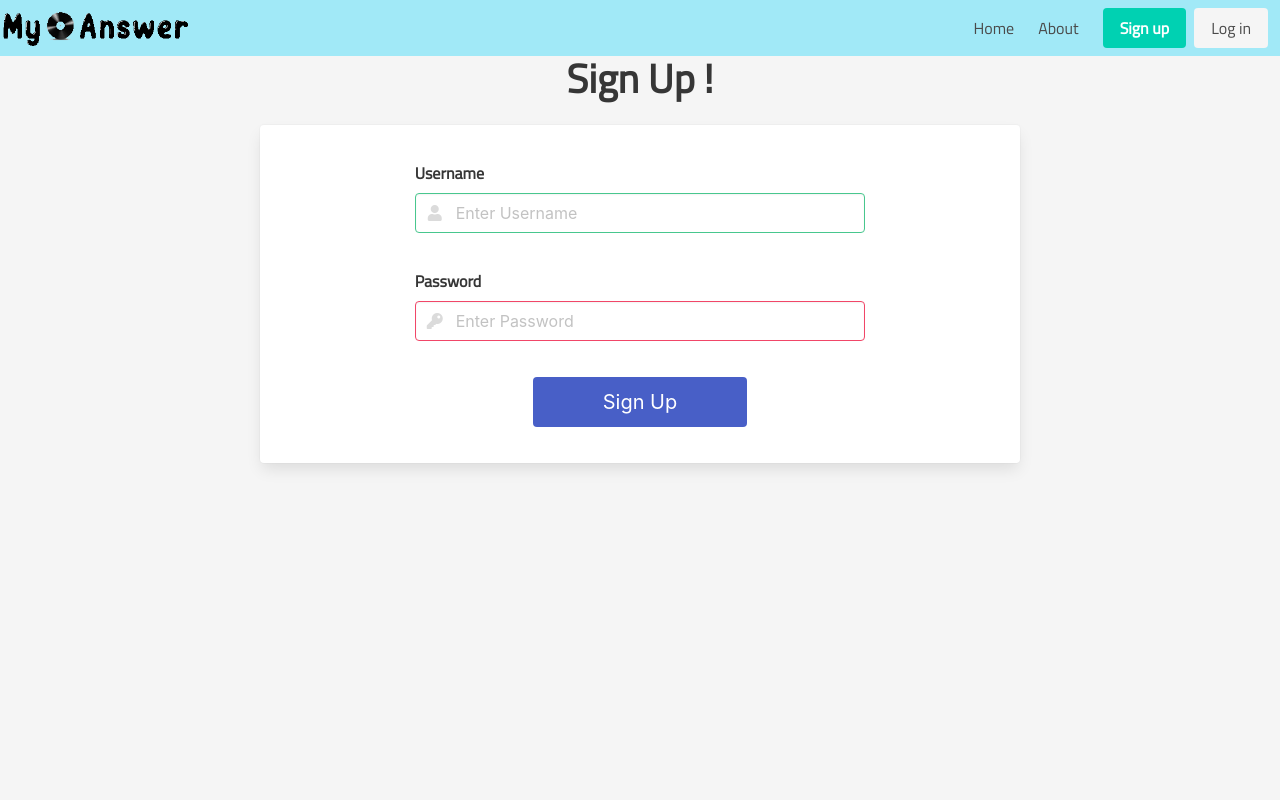
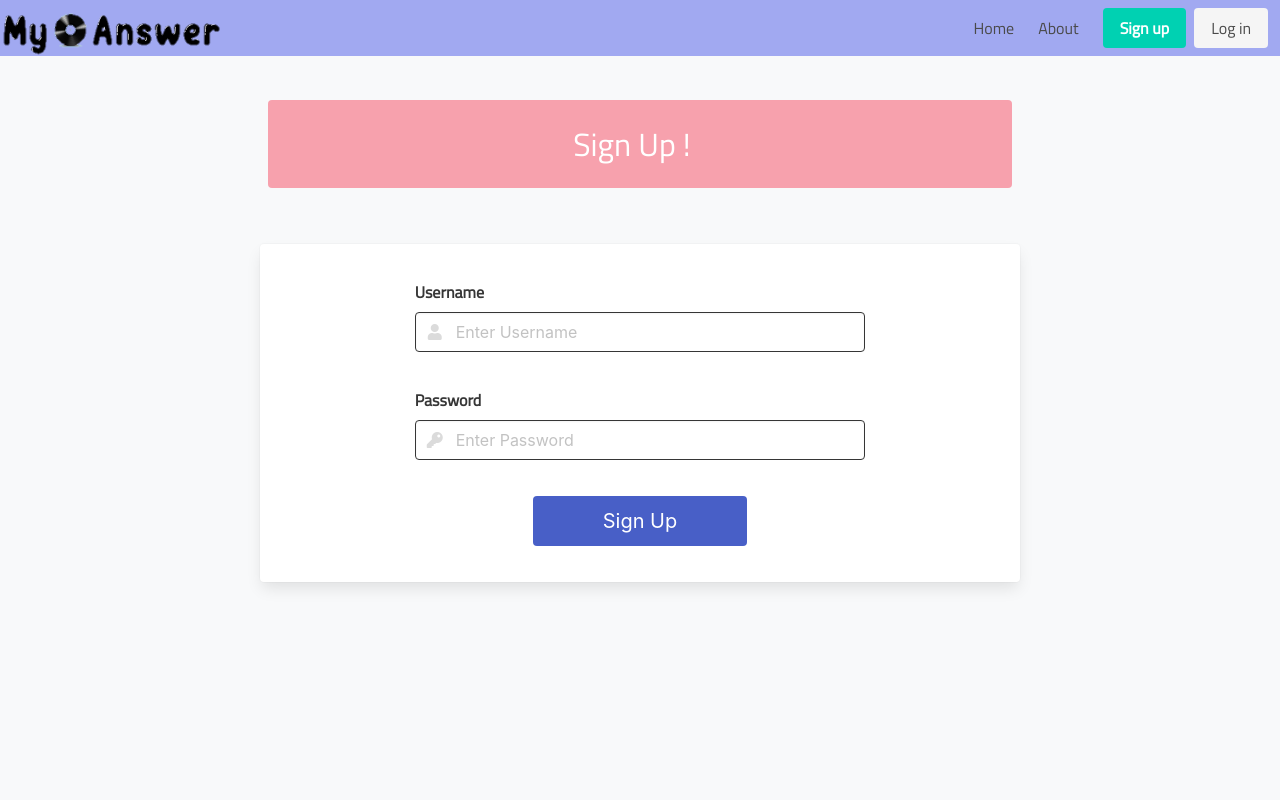
Before and after one commit to RaVeR76/My-Vinyl-Answer, a Flask app: page /signup in a window 1280 px wide. Run offline with Flask 2, Linux system fonts and the light colour scheme; some libraries are stand-ins or nearby versions.

Commit message:
Add my own styling & new no background logo

```diff
--- a/static/css/style.css
+++ b/static/css/style.css
@@ -1,15 +1,22 @@
 @import url('https://fonts.googleapis.com/css2?family=Raleway&family=Titillium+Web&display=swap');
 
-html {
-    background-color: #f5f5f5;
-}
+/*html{
+    font-size: 62.5%;
+}*/
 
-body {
+body, html {
+    width: 100%;
+    height: 100%;
+    margin: 0;
+    padding: 0;
+    overflow-x: hidden;
+    background-color: #F8F9FA;
     font-family: 'Titillium Web', sans-serif;
+    scroll-behavior: smooth;
 }
 
 .navbar {
-    background-color: #a1e9f7;
+    background-color: #a1a9f1;
 }
 
 .navbar-item::after {
@@ -17,16 +24,59 @@ body {
 }
 
 a.navbar-item.logo {
-    background-image: url("../images/logo6blue.png");
+    background-image: url("../images/1625940214184.png");
     background-size: cover;
-    width: 12rem;
+    width: 14rem;
+  }
+
+  .notification {
+      background-color: #f7a1ad;
+      color: white;
+  }
+
+  .notification p {
+      font-size: 2rem;
   }
 
 .flash h4 {
     line-height: 2;
+    background-color: hsl(220, 50%, 86%);
+}
+
+.col-pad {
+    margin-top: 2rem;
 }
 
 
-.flash-col{
-    background-color: hsl(220, 50%, 86%);
+
+
+/* Media Queries */
+
+/* Show in Large desktops and laptops */
+@media (min-width: 1200px) {
+
 }
+
+/*Hide in Other Small Devices */
+
+/* Landscape tablets and medium desktops */
+@media (min-width: 992px) and (max-width: 1199px) {
+
+}
+
+/* Portrait tablets and small desktops */
+@media (min-width: 768px) and (max-width: 991px) {
+
+}
+
+/* Landscape phones and portrait tablets */
+@media (max-width: 767px) {
+    .col-pad {
+        margin-top: 1rem;
+    }
+}
+
+/* Portrait phones and smaller */
+@media (max-width: 480px) {
+
+}
--- a/templates/base.html
+++ b/templates/base.html
@@ -64,8 +64,10 @@
         {% with messages = get_flashed_messages() %}
             {% if messages %}
                 {% for message in messages %}
-                    <div class="container flash">
-                        <h4 class="title is-4 notification has-background-primary-light has-text-centered">{{ message }}</h4>
+                    <div class="columns">
+                        <div class="column is-full flash">
+                            <h4 class="title is-4 notification has-text-centered">{{ message }}</h4>
+                        </div>
                     </div>
                 {% endfor %}
             {% endif %}
--- a/templates/signup.html
+++ b/templates/signup.html
@@ -1,9 +1,15 @@
 {% extends "base.html" %}
 {% block content %}
 
-    <h2 class="title is-2 has-text-centered">Sign Up !</h2>
 
-    <div class="columns">
+
+        <div class="column is-8 is-offset-2 col-pad">
+            <div class="notification is-full">
+                <p class="has-text-centered">Sign Up !</p>
+            </div>
+        </div>
+
+    <div class="columns col-pad">
         <form class="column is-8 is-offset-2" method="POST" action="{{ url_for('signup') }}">
             <div class="card">
                 <div class="card-content">
@@ -12,7 +18,7 @@
                         <div class="field column is-8 is-offset-2">
                             <label for="username" class="label">Username</label>
                             <div class="control has-icons-left has-icons-right">
-                                <input id="username" name="username" class="input is-success validate" type="text"
+                                <input id="username" name="username" class="input is-dark validate" type="text"
                                     minlength="5" maxlength="15" pattern="^[a-zA-Z0-9]{5,15}$" placeholder="Enter Username" required>
                                 <span class="icon is-small is-left">
                                     <i class="fas fa-user"></i>
@@ -27,7 +33,7 @@
                         <div class="field column is-8 is-offset-2">
                             <label for="password" class="label">Password</label>
                             <div class="control has-icons-left has-icons-right">
-                                <input id="password" name="password" class="input is-danger validate" type="password"
+                                <input id="password" name="password" class="input is-dark validate" type="password"
                                     minlength="5" maxlength="15" pattern="^[a-zA-Z0-9]{5,15}$" placeholder="Enter Password" required>
                                 <span class="icon is-small is-left">
                                     <i class="fas fa-key"></i>
```
Also changed, not shown: static/images/1625940214184.png (added).
